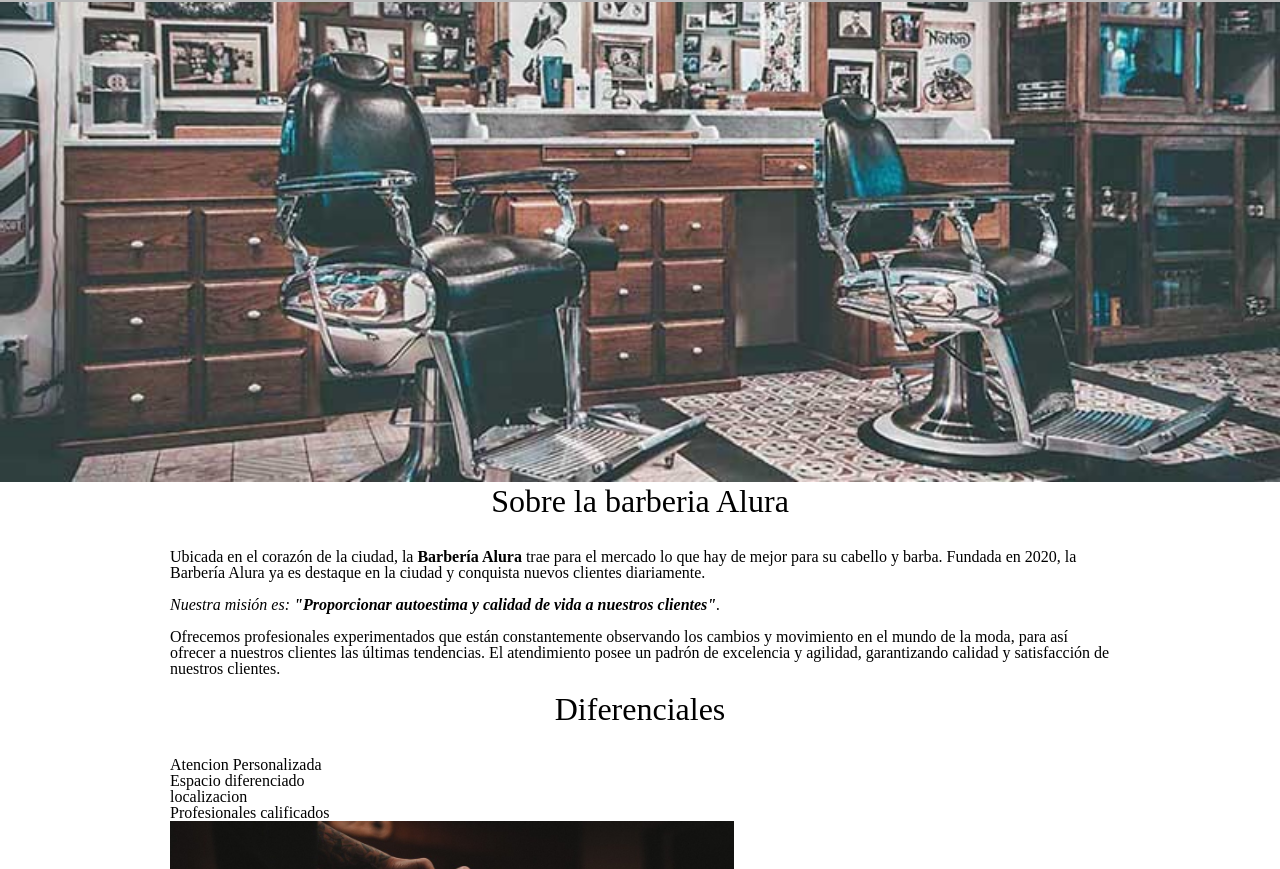
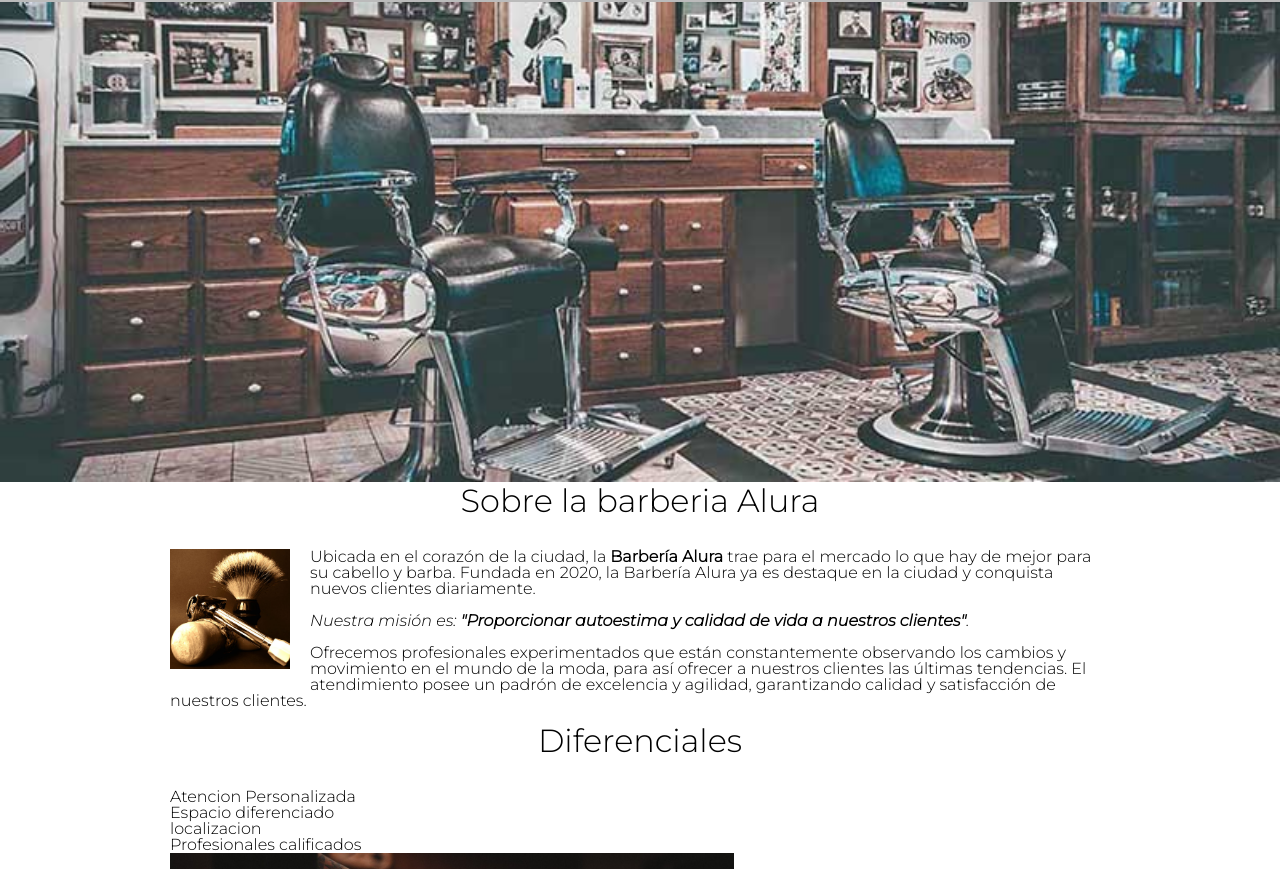
Before and after one commit to Mixiabi/Barberia-Alura, a plain HTML site: page index.html in a window 1280 px wide. Shown: the part 291-1160 px from the top of the page. Drawn offline with Linux system fonts and the light colour scheme.

Commit message:
agregando imagenes y estilos de fuente

```diff
--- a/index.html
+++ b/index.html
@@ -9,6 +9,9 @@
             <title>Barberia Alura</title>       <!-- ET tittle -->
             <link rel="stylesheet" href="reset.css">
             <link rel="stylesheet" href="style.css"> <!-- ET referencia  -->
+            <link rel="preconnect" href="https://fonts.googleapis.com">
+            <link rel="preconnect" href="https://fonts.gstatic.com" crossorigin>
+            <link href="https://fonts.googleapis.com/css2?family=Montserrat:ital,wght@0,300;1,300&display=swap" rel="stylesheet">
 
         </head>
 
@@ -48,6 +51,8 @@
 
                     <h2 class="titulo-principal">Sobre la barberia Alura</h2>
 
+                    <img class="utensilios" src="imagenes/utensilios[1].jpg" alt="utensilios de un barbero">
+
                     <p>Ubicada en el corazón de la ciudad, la <strong>Barbería Alura</strong> trae para el mercado lo que hay de mejor para su cabello y barba. Fundada en 2020, la Barbería Alura ya es destaque en la ciudad y conquista nuevos clientes diariamente. </p>
 
                     <!-- defino una PROP style -->
--- a/style.css
+++ b/style.css
@@ -1,3 +1,11 @@
+body{
+    font-family: "Montserrat", sans-serif;
+    font-optical-sizing: auto;
+    font-weight: 300;
+    font-style: normal;
+
+}
+
 header{
     background-color: #BBBBBB;
     padding: 20px 0; /* espacio externo */
@@ -225,10 +233,13 @@ th,td{
     /* 2 veces el tamano por defecto 15px=30px */
     font-size: 2em;
     margin: 0 0 1em;
+    /* cualquier configuracion despues de titulo-principal que lo alinie a la izq */
+    clear: left;
 }
 
 .principal p{
     margin: 0 0 1em;
+
 }
 
 .principal strong{
@@ -238,6 +249,21 @@ th,td{
     font-style: italic;
 }
 
+.utensilios{
+    /* width: 10%; */
+    width: 120px;
+        /* display altera la forma en que el contenido ocupa la pagina */
+    /* display: inline; */
+
+        /* ubicar la imagen en cualquier lugar, ocurre desvicnulamiento sin redondeo de texto */
+    /* position:absolute; */
+
+        /* float deja espacio imagen despegada de pagina deja sombra ocupado en la misma proporcion y redondeando el texto */
+    float: left;
+    /* un solo margen para los 4 lados */
+    margin: 0 20px 20px 0 ;
+}
+
 .imagenDiferencial{
     width: 60%;
 }
```
Also changed, not shown: imagenes/utensilios[1].jpg (added).
